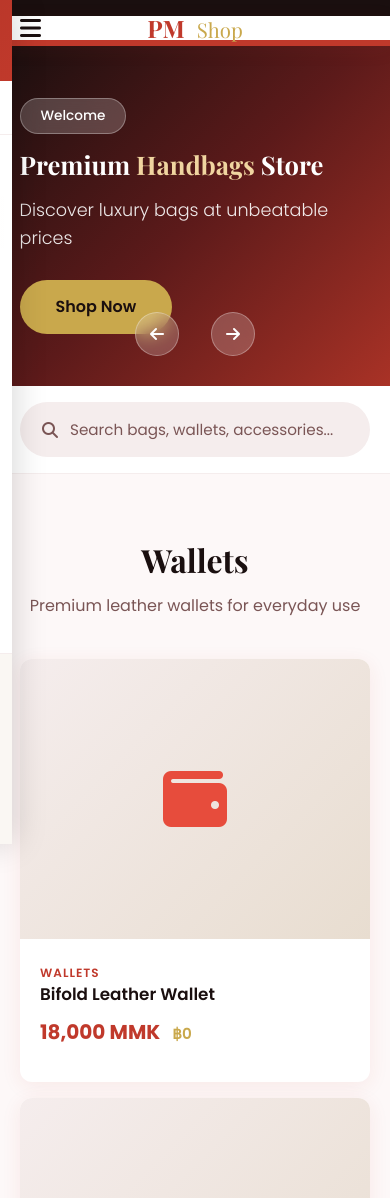
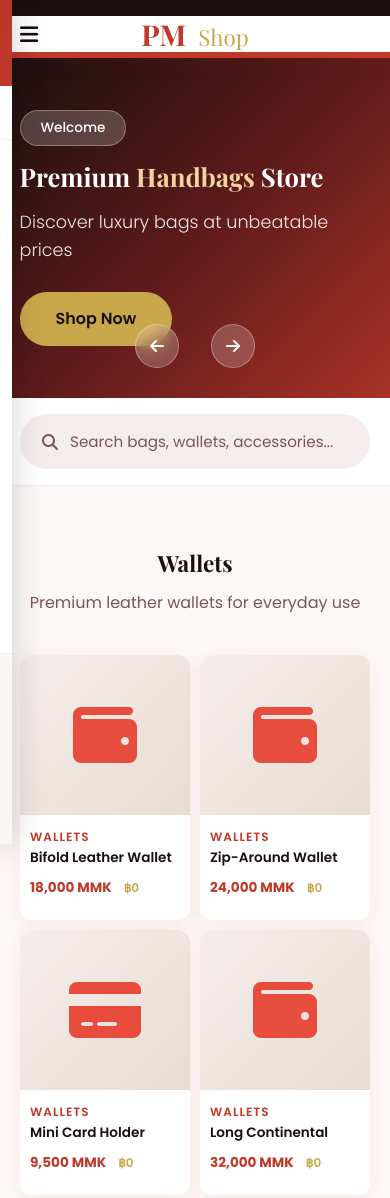
Before and after one commit to aungheinsett/pm-shop, a website: page index.html in a window 390 px wide. Shown: the top 1198 px of the page. Drawn offline with nearby package versions, Linux system fonts and the light colour scheme; no server answers.

Commit message:
Fix mobile UI - header size, 2-col products, overflow fix

```diff
--- a/styles.css
+++ b/styles.css
@@ -4,6 +4,7 @@
   padding: 0;
   box-sizing: border-box;
 }
+html, body { overflow-x: hidden; width: 100%; }
 
 :root {
   --primary: #c0392b;
@@ -1891,9 +1892,12 @@ img { max-width: 100%; }
   .top-bar span:first-child,
   .top-bar span:nth-child(2) { display: none; }
 
-  .header-inner { padding: 12px 16px; }
+  .header-inner { padding: 18px 16px; }
   .search-bar { display: none; }
-  .logo { font-size: 1.5rem; }
+  .logo { font-size: 1.8rem; }
+  .logo-pm { font-size: 1.8rem; }
+  .logo-store { font-size: 1.4rem; }
+  .menu-btn { font-size: 1.3rem; }
 
   .hero-slider { height: 400px; }
   .slide-content h1 { font-size: 2rem; }
@@ -1903,7 +1907,7 @@ img { max-width: 100%; }
 
   .terms-grid { grid-template-columns: 1fr; }
 
-  .product-grid { grid-template-columns: repeat(2, 1fr); gap: 16px; }
+  .product-grid { grid-template-columns: repeat(2, 1fr); gap: 12px; }
 
   .newsletter-inner { flex-direction: column; text-align: center; }
   .newsletter-form { max-width: 100%; flex-direction: column; }
@@ -1915,10 +1919,17 @@ img { max-width: 100%; }
 }
 
 @media (max-width: 480px) {
-  .product-grid { grid-template-columns: 1fr; }
+  .product-grid { grid-template-columns: repeat(2, 1fr); gap: 10px; }
+  .product-card .product-image { height: 160px; }
+  .product-card .product-info { padding: 8px 10px; }
+  .product-card .product-name { font-size: 0.85rem; }
+  .product-card .price-mmk { font-size: 0.85rem; }
+  .product-card .price-baht { font-size: 0.75rem; }
   .feature-grid { grid-template-columns: 1fr 1fr; gap: 12px; }
   .feature-item { padding: 20px 12px; }
   .slide-content h1 { font-size: 1.6rem; }
   .hero-slider { height: 340px; }
+  .section-header h2 { font-size: 1.4rem; }
+  body { overflow-x: hidden; }
   .slide-drawer { width: 85vw; }
 }
```
